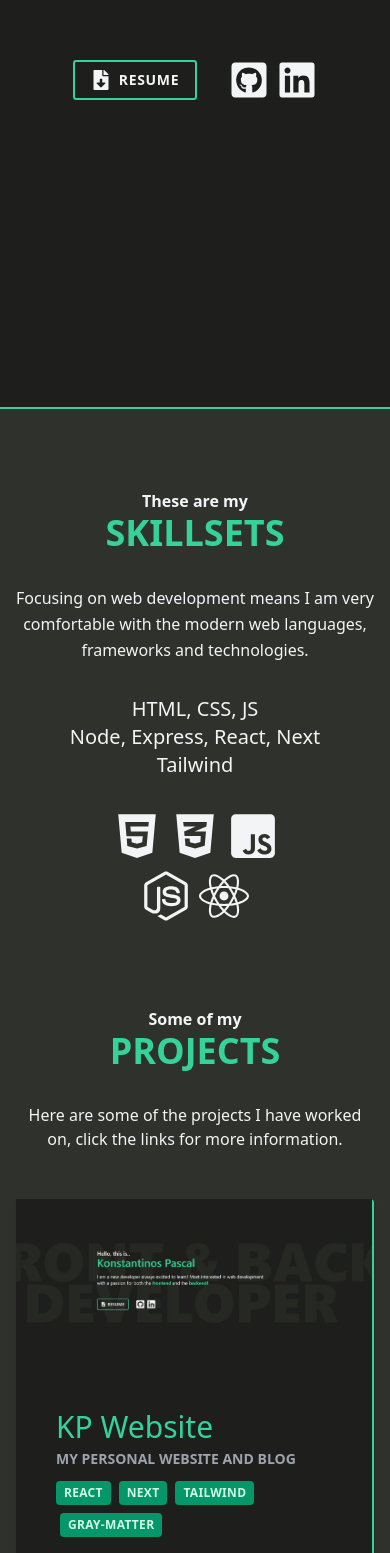
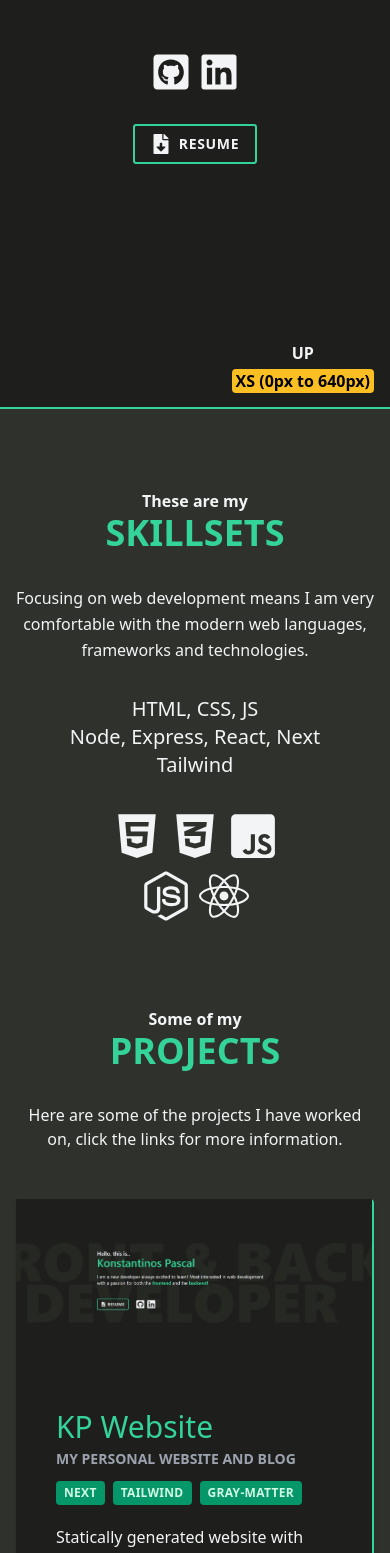
Before and after one commit to konstapascal/kp-website-v1, a Next.js app: page / in a window 390 px wide. Shown: the part 435-1988 px from the top of the page. Built offline with nearby package versions, Linux system fonts and the light colour scheme; what @tailwindcss/typography would draw is missing.

Commit message:
improve project card

```diff
--- a/components/kp-website/HomeAbout.js
+++ b/components/kp-website/HomeAbout.js
@@ -15,7 +15,7 @@ function About() {
 					modern web languages, frameworks and technologies.
 				</p>
 
-				<ul className=' inline-block my-8'>
+				<ul className=' my-8'>
 					<li className=''>
 						<h4 className='text-xl'>HTML, CSS, JS</h4>
 					</li>
@@ -27,7 +27,6 @@ function About() {
 					</li>
 				</ul>
 
-				<div className=''>
 				<div className='flex justify-center'>
 					<div className=''>
 						<Image
@@ -73,7 +72,6 @@ function About() {
 					</div>
 				</div>
 			</div>
-			</div>
 		</section>
 	);
 }
--- a/components/kp-website/HomeHero.js
+++ b/components/kp-website/HomeHero.js
@@ -81,7 +81,7 @@ function Hero() {
 
 					<p
 						id='description'
-						className='text-md md:text-lg lg:text-xl mb-14 mt-6 text-gray-100 transition-opacity duration-1000 opacity-0'>
+						className='text-md md:text-lg lg:text-xl mt-6 mb-12 text-gray-100 transition-opacity duration-1000 opacity-0'>
 						I am a new developer always excited to learn! Most interested
 						in web development with a passion for both the{' '}
 						<span className=' font-bold text-green-400'>frontend</span>{' '}
@@ -91,7 +91,7 @@ function Hero() {
 
 					{/* RESUME AND LINKS */}
 					<div
-						className=' lg:justify-start flex items-center justify-center transition-opacity duration-1000 opacity-0'
+						className=' lg:justify-start sm:flex-row sm:gap-10 flex flex-col-reverse items-center justify-center gap-8 transition-opacity duration-1000 opacity-0'
 						id='links'>
 						<a
 							className='text-sm hover:scale-105 transform-gpu duration-200  lg:text-lg flex items-center px-4 py-2  font-semibold tracking-wider text-gray-100  border-2 border-green-400 rounded-[0.2rem]'
@@ -105,8 +105,9 @@ function Hero() {
 							<span className=' ml-2'>RESUME</span>
 						</a>
 
+						<div className=' flex gap-2'>
 							<a
-							className='flex items-center ml-8'
+								className=' flex items-center'
 								href='https://github.com/konstapascal'
 								target='_blank'
 								rel='noopener noreferrer'>
@@ -116,9 +117,8 @@ function Hero() {
 									height={40}
 								/>
 							</a>
-
 							<a
-							className='flex items-center ml-2'
+								className=' flex items-center'
 								href='https://duckduckgo.com/'
 								target='_blank'
 								rel='noopener noreferrer'>
@@ -128,6 +128,7 @@ function Hero() {
 									height={40}
 								/>
 							</a>
+						</div>
 					</div>
 				</div>
 
--- a/components/shared/Footer.js
+++ b/components/shared/Footer.js
@@ -7,9 +7,9 @@ function Footer() {
 				<p className='text-xl font-semibold text-gray-100'>
 					Find me on any of these platforms.{' '}
 				</p>
-				<div className=' flex justify-center m-8'>
+				<div className=' flex justify-center gap-2 my-6'>
 					<a
-						className='ml-1'
+						className=''
 						href='https://github.com/konstapascal'
 						target='_blank'
 						rel='noopener noreferrer'>
@@ -20,7 +20,7 @@ function Footer() {
 						/>
 					</a>
 					<a
-						className='ml-1'
+						className=''
 						href='https://duckduckgo.com/'
 						target='_blank'
 						rel='noopener noreferrer'>
--- a/components/shared/ProjectCard.js
+++ b/components/shared/ProjectCard.js
@@ -13,23 +13,32 @@ function ProjectCard({ title, subtitle, description, urls, labels }) {
 			/>
 
 			<div className=' lg:px-12 lg:py-10 flex-1 max-w-3xl px-10 py-8'>
-				<h1 className=' inline-block text-3xl text-green-400'>{title}</h1>
+				<div className='xl:flex-row flex flex-col justify-between'>
+					<div>
+						<h1 className=' inline-block text-3xl text-green-400'>
+							{title}
+						</h1>
 						<p className=' mt-1 text-sm font-semibold text-gray-400 uppercase'>
 							{subtitle}
 						</p>
-				<div className=' mt-2'>
+					</div>
+					<div className=' xl:mt-0 mt-2'>
 						{labels.map(label => {
 							return (
 								<Label
-								key={`${label}-` + Math.floor(Math.random() * 1000) + 1}
+									key={
+										`${label}-` + Math.floor(Math.random() * 1000) + 1
+									}
 									content={`${label}`}
 								/>
 							);
 						})}
 					</div>
-				<p className='text-md mt-2 text-gray-100'>{description}</p>
+				</div>
 
-				<div className=' flex items-center justify-start mt-4'>
+				<p className='text-md mt-4 mb-6 text-gray-100'>{description}</p>
+
+				<div className=' flex items-center justify-start'>
 					<a
 						className=' flex items-center'
 						href={`${urls.demoUrl}`}
@@ -40,9 +49,12 @@ function ProjectCard({ title, subtitle, description, urls, labels }) {
 							width={35}
 							height={35}
 						/>
+						<p className='hover:text-green-400 hover:underline ml-2 text-lg'>
+							Demo
+						</p>
 					</a>
 					<a
-						className=' flex items-center ml-1'
+						className=' flex items-center ml-8'
 						href={`${urls.codeUrl}`}
 						target='_blank'
 						rel='noopener noreferrer'>
@@ -51,6 +63,9 @@ function ProjectCard({ title, subtitle, description, urls, labels }) {
 							width={35}
 							height={35}
 						/>
+						<p className='hover:text-green-400 hover:underline ml-2 text-lg'>
+							Source Code
+						</p>
 					</a>
 				</div>
 			</div>
--- a/data/projects.js
+++ b/data/projects.js
@@ -23,7 +23,7 @@ const projects = [
 			demoUrl: '',
 			codeUrl: 'https://github.com/konstapascal/kp-website-v1'
 		},
-		labels: ['REACT', 'NEXT', 'TAILWIND', 'GRAY-MATTER']
+		labels: ['NEXT', 'TAILWIND', 'GRAY-MATTER']
 	},
 	{
 		id: 3,
--- a/pages/_app.js
+++ b/pages/_app.js
@@ -13,7 +13,7 @@ function MyApp({ Component, pageProps }) {
 	return (
 		<>
 			{/* TODO: DELETE THIS LATER */}
-			{/* <div className='text-md fixed bottom-0 right-0 z-50 p-4 font-bold text-center text-black'>
+			<div className='text-md fixed bottom-0 right-0 z-50 p-4 font-bold text-center text-black'>
 				<div className='mb-1 text-gray-100'>
 					<a href='#'>UP</a>
 				</div>
@@ -35,7 +35,7 @@ function MyApp({ Component, pageProps }) {
 				<span className='2xl:inline-block hidden px-1 bg-yellow-400 rounded'>
 					2XL (1536px+)
 				</span>
-			</div> */}
+			</div>
 			{/* TODO: DELETE THIS LATER */}
 			<Component {...pageProps} />
 		</>
```
Lines whose indentation alone changed are shown as unchanged.
